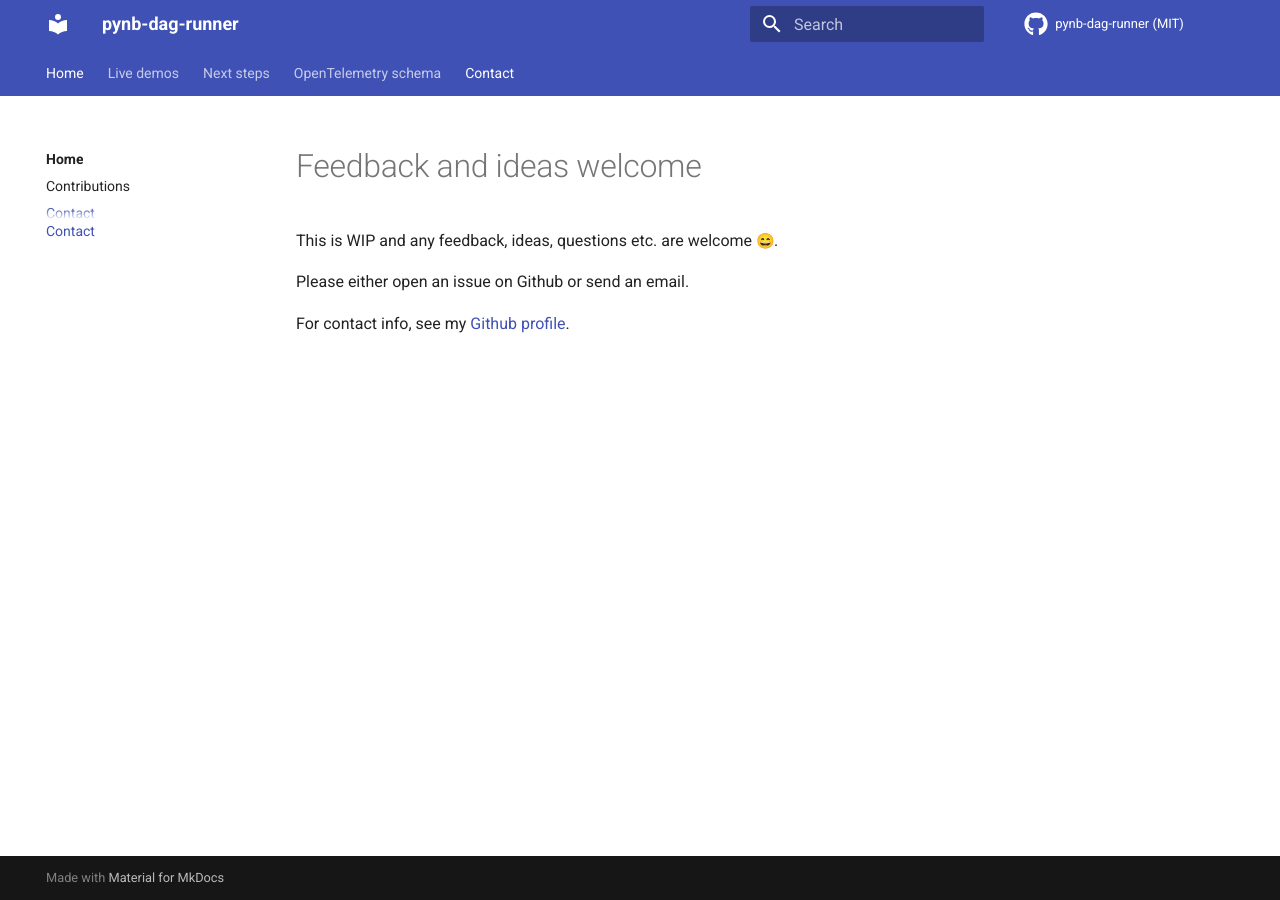
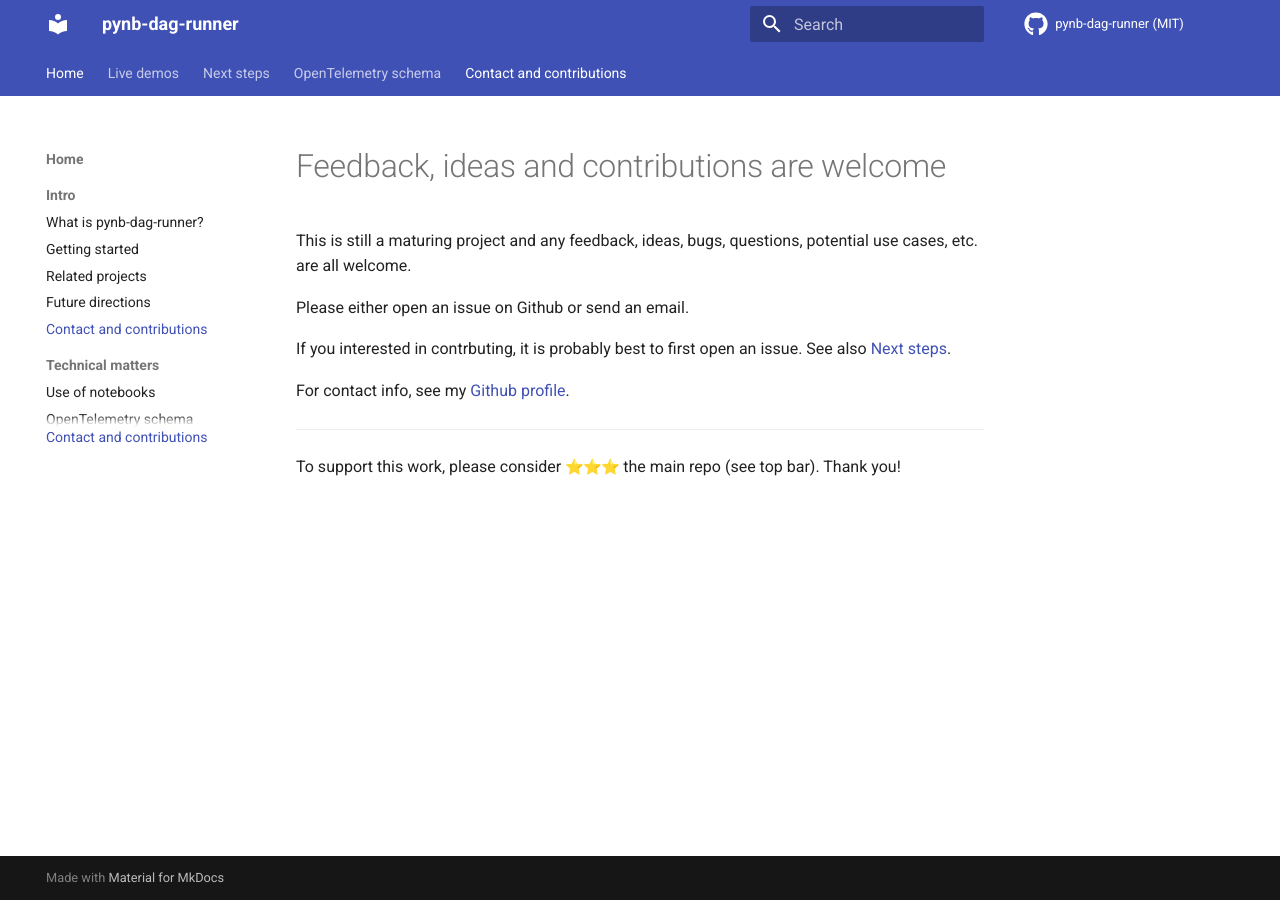
Before and after one commit to composable-logs/composable-logs, an MkDocs documentation site: the page built from docs/docs/contact/index.md, in a window 1280 px wide. Built offline with MkDocs 1.6.1 and Material for MkDocs 9.7.7, drawn with Linux system fonts in a browser that asks for light colours; emoji names are drawn with the system emoji font; comment, search, counter and statistics services are not loaded.

Commit message:
adding new pages under Home

```diff
--- a/docs/docs/contact/index.md
+++ b/docs/docs/contact/index.md
@@ -1,7 +1,14 @@
-# Feedback and ideas welcome
+# Feedback, ideas and contributions are welcome
 
-This is WIP and any feedback, ideas, questions etc. are welcome :smile:.
+This is still a maturing project and any feedback, ideas, bugs, questions,
+potential use cases, etc. are all welcome.
 
 Please either open an issue on Github or send an email.
 
+If you interested in contrbuting, it is probably best to first open an issue. See also [Next steps](/next-steps).
+
 For contact info, see my [Github profile](https://github.com/matiasdahl).
+
+---
+
+To support this work, please consider :star::star::star: the main repo (see top bar). Thank you!
--- a/docs/mkdocs.yml
+++ b/docs/mkdocs.yml
@@ -36,7 +36,7 @@ theme:
     - navigation.tabs
     - navigation.sections
     - navigation.expand
-    - navigation.indexes
+    #- navigation.indexes
 
   # Github logo for showing repo stats, see repo_-keys below
   icon:
@@ -61,9 +61,15 @@ repo_name: pynb-dag-runner (MIT)
 #
 nav:
   - Home:
-    - Welcome: index.md
-    - Contributions: home/contributions.md
-    - Contact: contact/index.md
+      - Intro:
+        - "What is pynb-dag-runner?": home/index.md
+        - Getting started: home/getting-started.md
+        - Related projects: home/related-projects.md
+        - Future directions: home/future-directions.md
+        - Contact and contributions: contact/index.md  # redirect
+      - Technical matters:
+        - Use of notebooks: home/use-of-notebooks.md
+        - OpenTelemetry schema: ref/spans.md
   - Live demos: live-demos/mnist-digits-demo-pipeline.md
   - Next steps: next-steps/index.md
   - OpenTelemetry schema:
```
Also changed, not shown: docs/docs/home/future-directions.md (added, +4 -0 lines), docs/docs/home/getting-started.md (added, +1 -0 lines), docs/docs/home/index.md (added, +6 -0 lines), docs/docs/home/related-projects.md (added, +5 -0 lines), docs/docs/home/use-of-notebooks.md (added).
